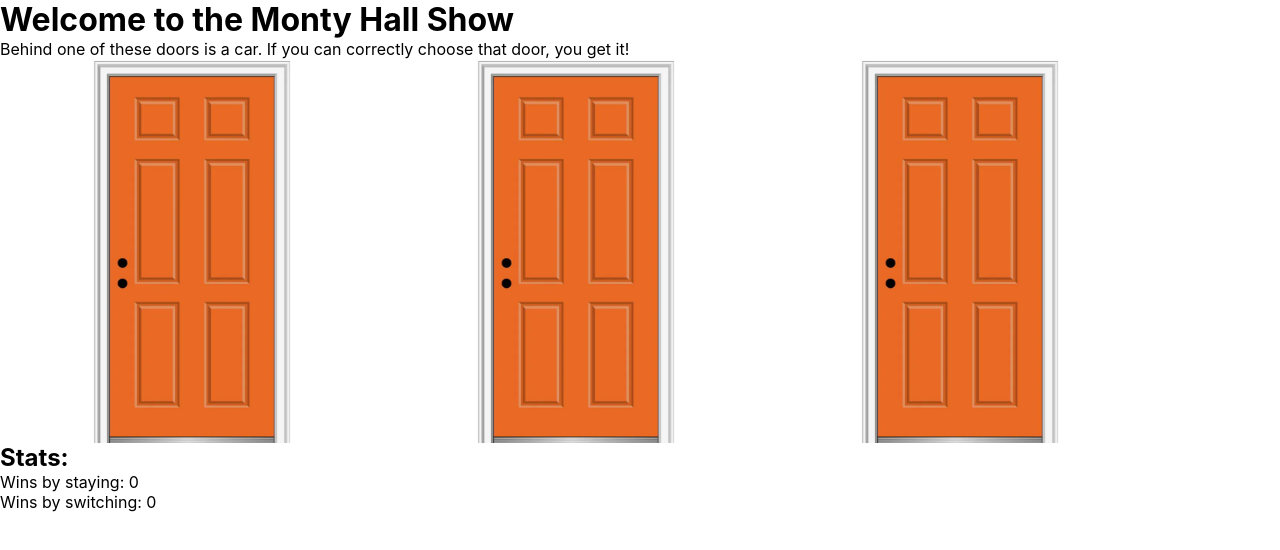
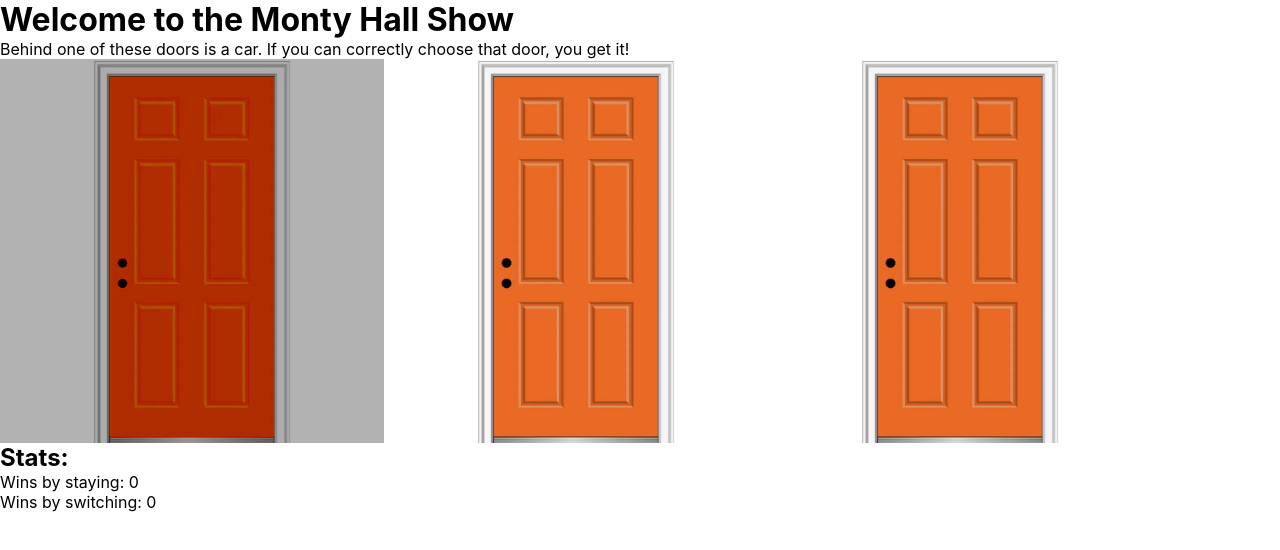
Before and after one commit to longlivesquare/monty-hall, a React (Create React App) app: page / in a window 1280 px wide. In both pictures the pointer is over the picture 192 px from the left and 251 px from the top of the page. Shown: the top 550 px of the page. Built offline with nearby package versions, Linux system fonts and the light colour scheme; no server answers.

Commit message:
Tinted on hover for better visibility

```diff
--- a/src/App.css
+++ b/src/App.css
@@ -15,3 +15,7 @@
 .doors img {
   width: 30%;
 }
+
+.doors img:hover {
+  filter: saturate(300%) brightness(70%) hue-rotate(3deg);
+}
```
